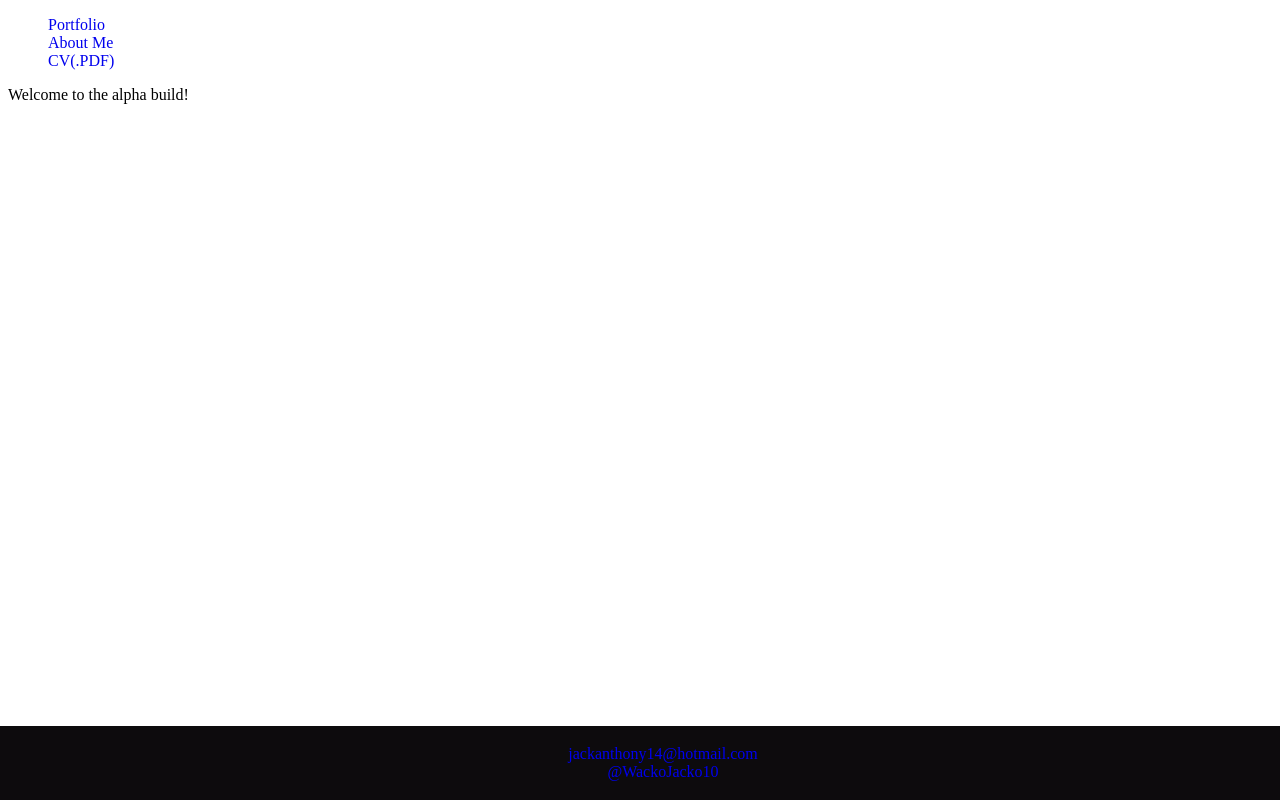
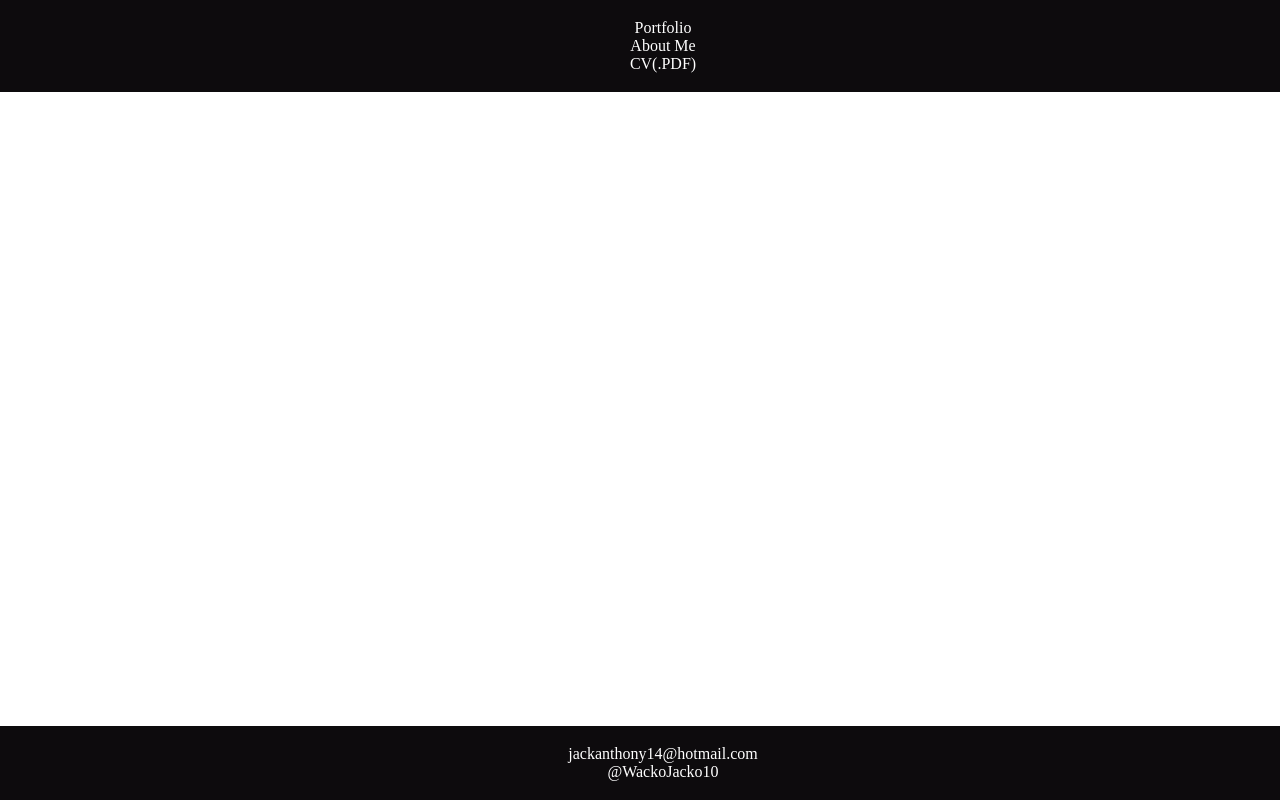
Before and after one commit to WackoJacko10/WackoJacko10.github.io, a plain HTML site: page index.html in a window 1280 px wide. Drawn offline with Linux system fonts and the light colour scheme.

Commit message:
nav div update

```diff
--- a/index.html
+++ b/index.html
@@ -4,11 +4,13 @@
     <link rel="stylesheet" href="style.css">
     <meta charset="UTF-8">
     <title>Jack Anthony - Portfolio</title>
+    <div class="nav">
     <ul>
         <li><a href="index.html">Portfolio</a></li>
         <li><a href="about.html">About Me</a></li>
         <li><a href="Jack%20Anthony%20CV.pdf">CV(.PDF)</a></li>
     </ul>
+    </div>
 </head>
 <body>
 <p>Welcome to the alpha build!</p>
--- a/style.css
+++ b/style.css
@@ -1,3 +1,13 @@
+.nav {
+    position: fixed;
+    left: 0;
+    top: 0;
+    width: 100%;
+    text-align: center;
+    padding: 3px;
+    background-color: #0d0b0d;
+}
+
 .footer {
     position: fixed;
     left: 0;
@@ -6,11 +16,6 @@
     text-align: center;
     padding: 3px;
     background-color: #0d0b0d;
-    color: white;
-}
-
-.links {
-    color: white;
 }
 
 li {
@@ -19,6 +24,6 @@ li {
 
 a {
     display: inline;
-
+    color: white;
     text-decoration: none;
 }
```
